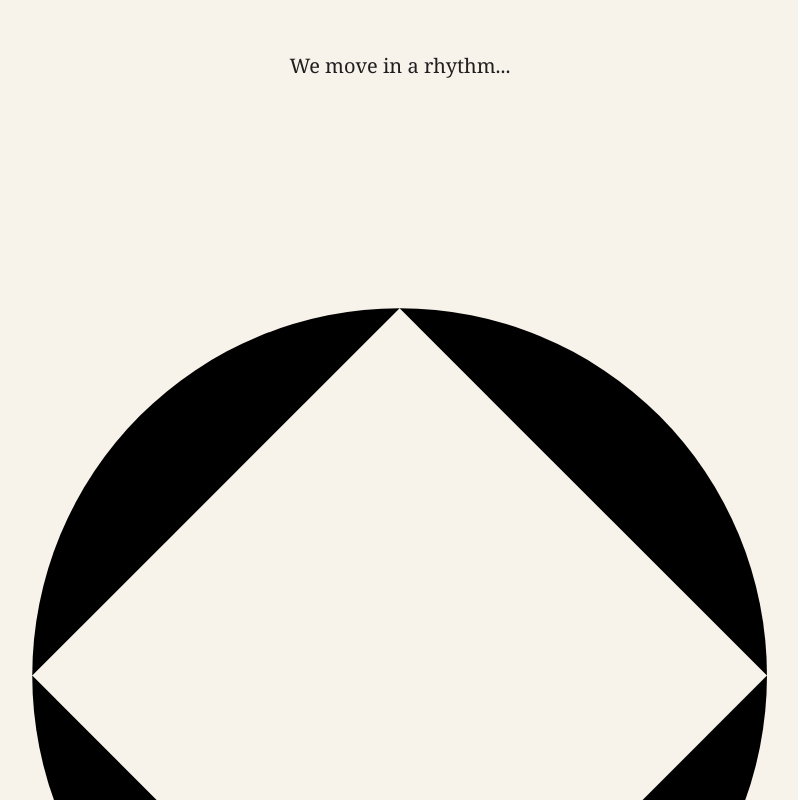
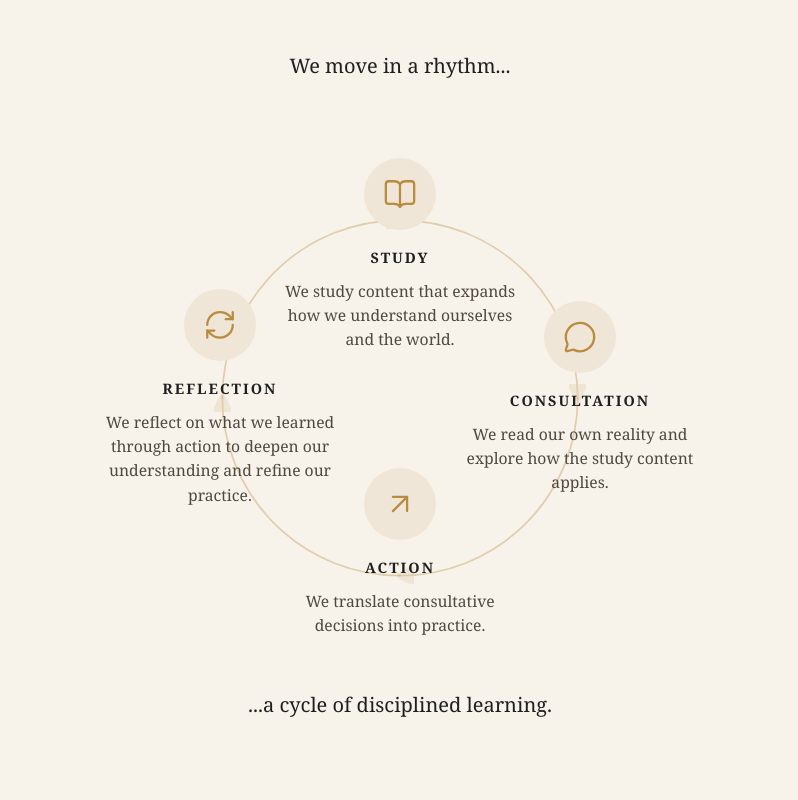
Before and after one commit to travisbirchattba/the-stage-beyond-site, a React (Vite) app: page / in a window 1280 px wide. Shown: the part 1500-2300 px from the top of the page, without its empty margins (240-1038 px from the left). Built offline with nearby package versions, Linux system fonts and the light colour scheme.

Commit message:
Update styles.css

```diff
--- a/src/styles.css
+++ b/src/styles.css
@@ -85,53 +85,69 @@ body {
   margin: 0 auto 56px;
 }
 
-.steps {
+.cycleDiagram {
   position: relative;
-  width: min(760px, 100%);
-  min-height: 620px;
+  width: min(640px, 100%);
+  height: 520px;
   margin: 0 auto;
 }
 
-.steps::before {
-  content: "";
+.cycleSvg {
   position: absolute;
-  inset: 90px;
-  border: 2px solid rgba(185, 139, 63, 0.35);
-  border-radius: 50%;
+  inset: 0;
+  width: 100%;
+  height: 100%;
+  pointer-events: none;
+}
+
+.cycleSvg path {
+  fill: none;
+  stroke: #b98b3f;
+  stroke-width: 2;
+  stroke-linecap: round;
+  marker-end: url(#arrowhead);
+  opacity: 0.35;
+}
+
+.cycleSvg marker path {
+  fill: #b98b3f;
 }
 
 .step {
   position: absolute;
   width: 240px;
   text-align: center;
+  z-index: 1;
 }
 
-.step:nth-child(1) {
-  top: 0;
+.step:nth-of-type(1) {
+  top: 20px;
   left: 50%;
   transform: translateX(-50%);
 }
 
-.step:nth-child(2) {
-  top: 190px;
-  right: 0;
+.step:nth-of-type(2) {
+  top: 50%;
+  right: 20px;
+  transform: translateY(-50%);
 }
 
-.step:nth-child(3) {
-  bottom: 0;
+.step:nth-of-type(3) {
+  bottom: 20px;
   left: 50%;
   transform: translateX(-50%);
 }
 
-.step:nth-child(4) {
-  top: 190px;
-  left: 0;
+.step:nth-of-type(4) {
+  top: 50%;
+  left: 20px;
+  transform: translateY(-50%);
 }
 
 .icon,
 .purposeIcon {
-  width: 86px;
-  height: 86px;
+  width: 72px;
+  height: 72px;
   border-radius: 50%;
   background: #efe6d8;
   color: #b98b3f;
@@ -202,18 +218,18 @@ body {
 }
 
 @media (max-width: 760px) {
-  .steps {
-    min-height: auto;
+  .cycleDiagram {
+    height: auto;
     display: grid;
     gap: 42px;
   }
 
-  .steps::before {
+  .cycleSvg {
     display: none;
   }
 
   .step,
-  .step:nth-child(n) {
+  .step:nth-of-type(n) {
     position: static;
     width: auto;
     transform: none;
```
